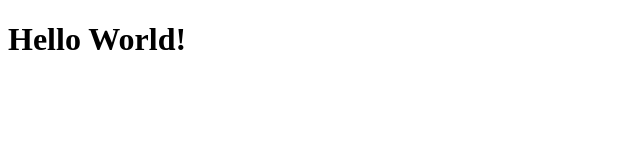
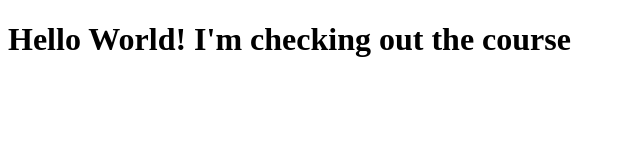
Before and after one commit to jkveri2812/coursera-test, a plain HTML site: page site/index.html in a window 1280 px wide. Shown: the whole page, without its empty margins (0-640 px from the left). Drawn offline with Linux system fonts and the light colour scheme.

Commit message:
And another change...

```diff
--- a/site/index.html
+++ b/site/index.html
@@ -6,6 +6,6 @@
     <title>Hello World</title>
 </head>
 <body>
-    <h1>Hello World!</h1>
+    <h1>Hello World! I'm checking out the course</h1>
 </body>
 </html>
```
